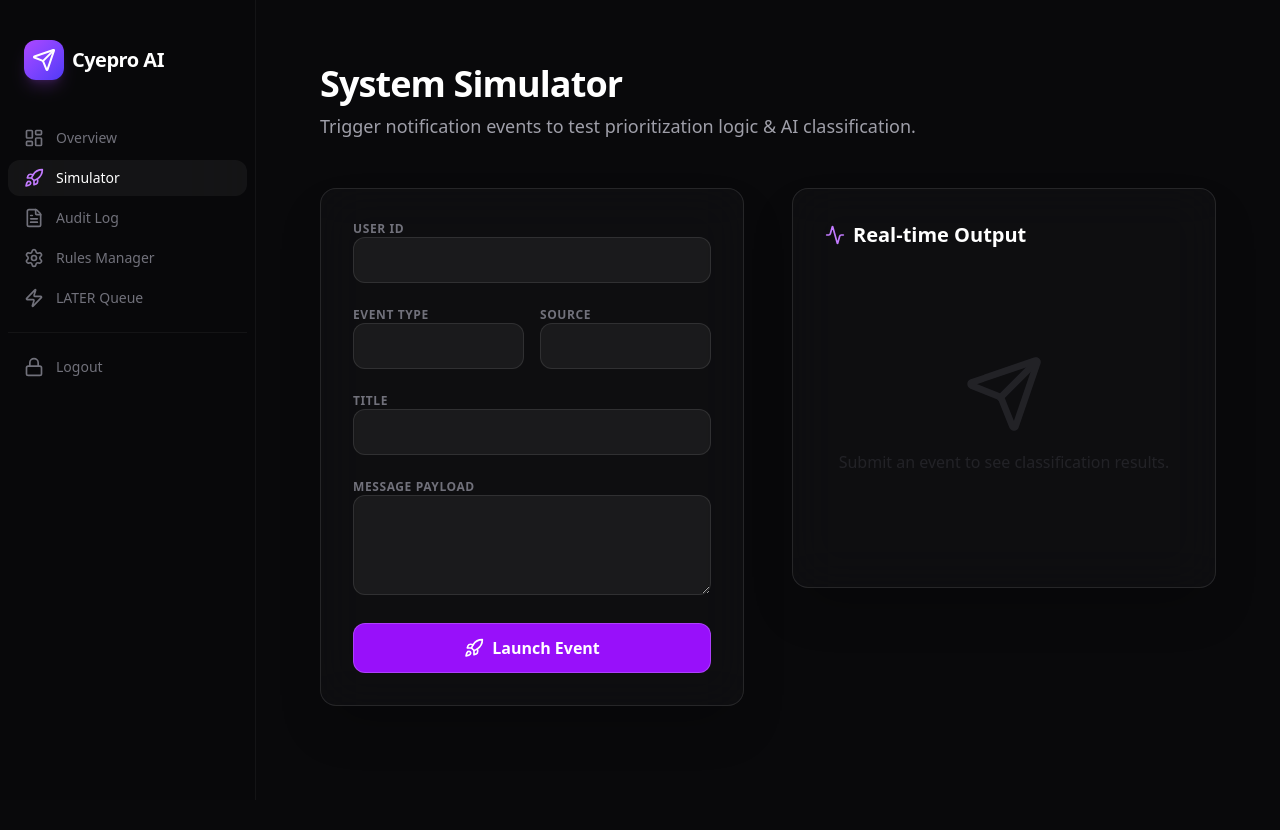
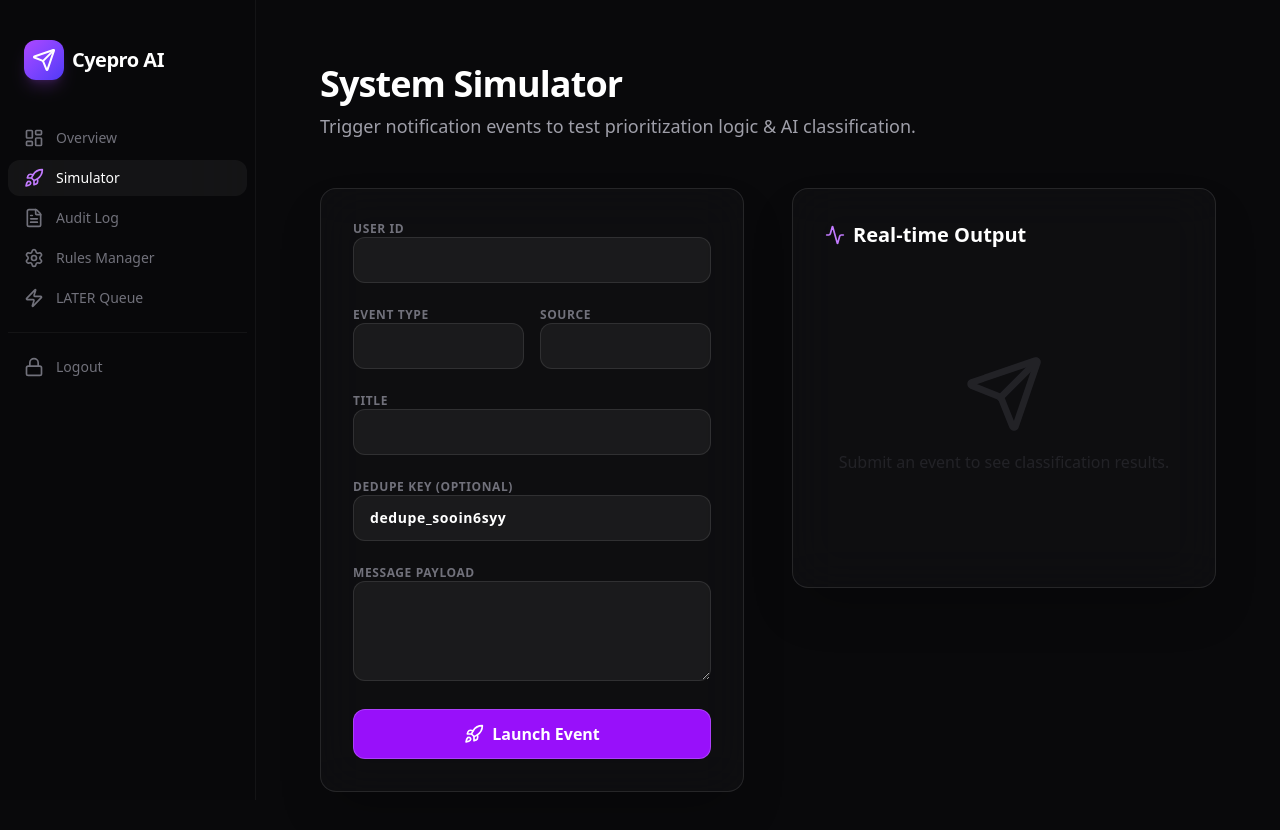
Before and after one commit to nampallyharish4/Cyepro-Solutions, a Next.js app in the folder engine-next-supabase/frontend/: page /simulator in a window 1280 px wide. Shown: the top 830 px of the page. Before the commit the page ends 800 px from the top, so only its background shows below. Built offline with nearby package versions, Linux system fonts and the light colour scheme; no server answers.

Commit message:
feat: implement core DecisionEngine for processing notification events with validation, deduplication, rule evaluation, fatigue checks, and AI classification.

```diff
--- a/engine-next-supabase/frontend/src/app/simulator/page.tsx
+++ b/engine-next-supabase/frontend/src/app/simulator/page.tsx
@@ -64,12 +64,6 @@ export default function Simulator() {
         if (attempts > 20) clearInterval(interval);
       }, 800);
 
-      // Regenerate dedupe key for next test
-      setForm(prev => ({
-        ...prev,
-        dedupe_key: `dedupe_${Math.random().toString(36).substr(2, 9)}`
-      }));
-
     } catch (err) {
       console.error(err);
       setResult({ error: 'Failed to submit event' });
@@ -122,6 +116,11 @@ export default function Simulator() {
               label="Title"
               value={form.title}
               onChange={(v: string) => setForm({ ...form, title: v })}
+            />
+            <InputGroup
+              label="Dedupe Key (Optional)"
+              value={form.dedupe_key}
+              onChange={(v: string) => setForm({ ...form, dedupe_key: v })}
             />
             <div className="space-y-1.5 text-xs font-semibold uppercase tracking-wider text-zinc-500">
               <label>Message Payload</label>
```
Also changed, not shown: 1 other file (tests, documents, lock files or other folders).
